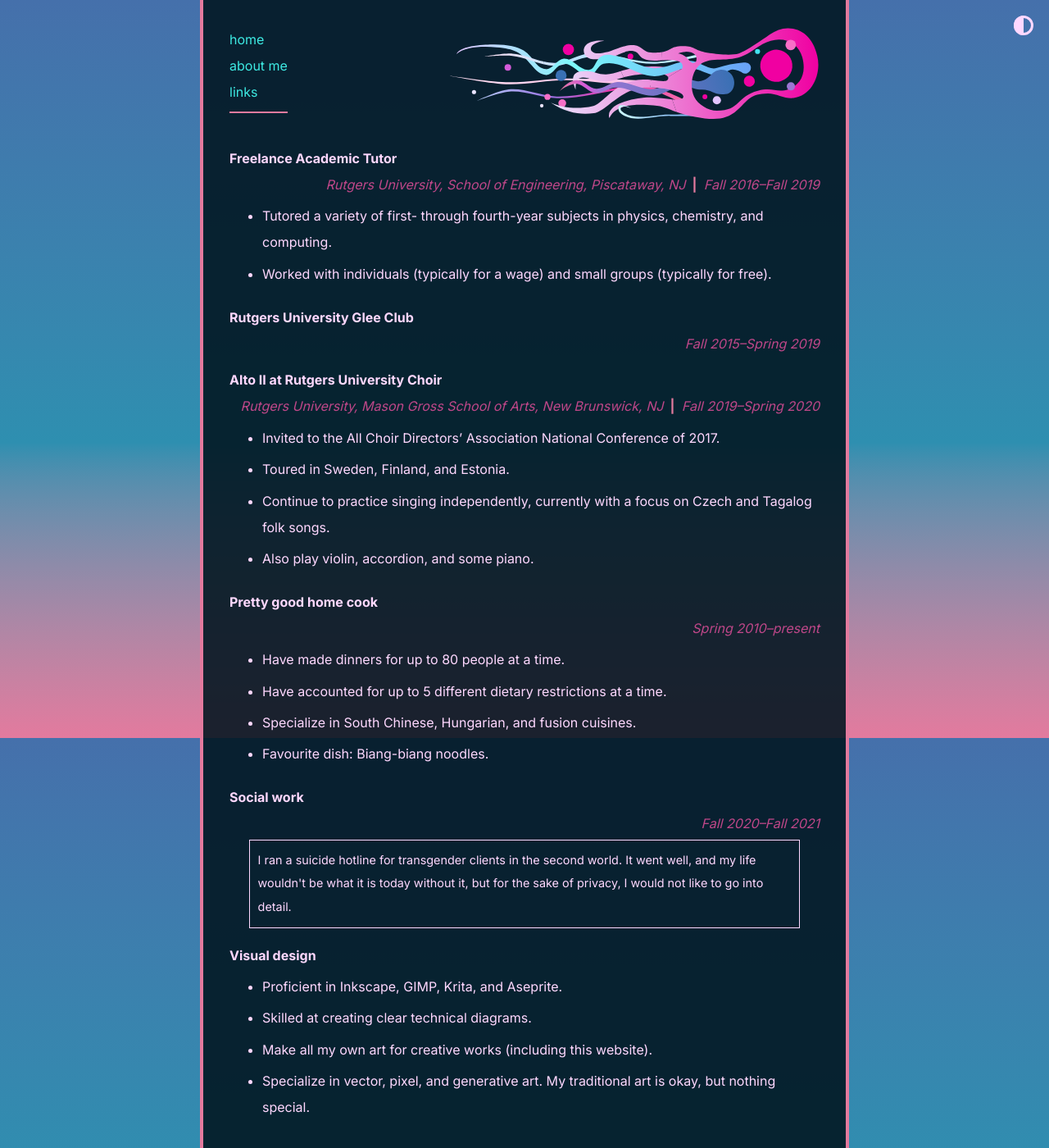
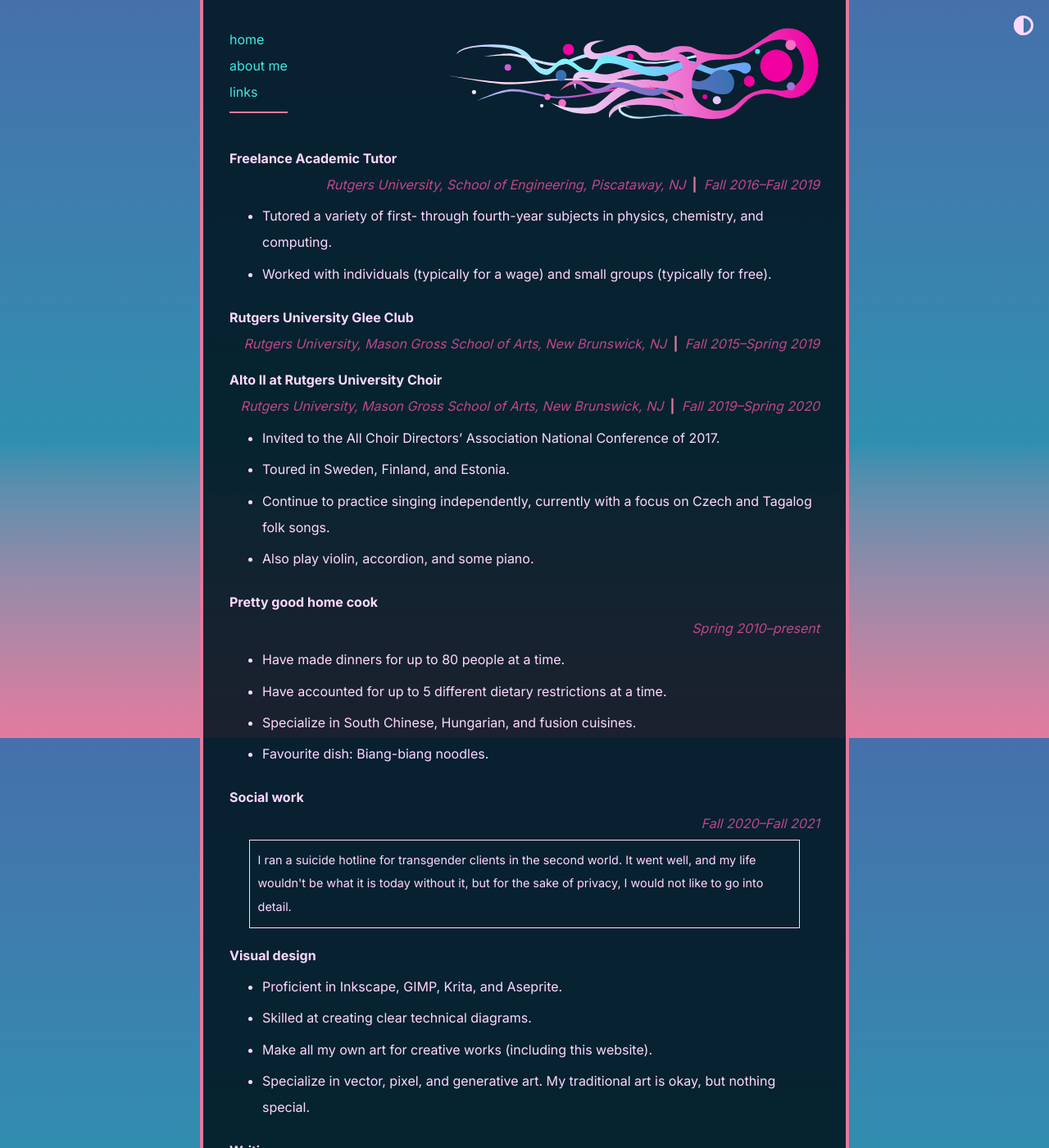
Before and after one commit to mszegedy/cv, a Jekyll site: the page built from extras.md, in a window 1280 px wide and 1400 px high. Shown: the whole window at 82% size. Built offline with Jekyll 4.4.1, drawn with Linux system fonts in a browser that asks for light colours; some of the changed text lies outside the part shown.

Commit message:
extras tweaks

```diff
--- a/extras.md
+++ b/extras.md
@@ -11,6 +11,7 @@ time="Fall 2016–Fall 2019" %}
 
 {% include job_entry.html
 title="Rutgers University Glee Club"
+location="Rutgers University, Mason Gross School of Arts, New Brunswick, NJ"
 time="Fall 2015–Spring 2019" %}
 {% include job_entry.html
 title="Alto II at Rutgers University Choir"
@@ -45,12 +46,12 @@ title="Visual design" %}
   but nothing special.
 
 {% include job_entry.html
-Title="Writing" %}
+title="Writing" %}
 - Trained in scientific and technical writing.
 -  Writing an ongoing web serial.
 
 {% include job_entry.html
-Title="Game Development" %}
+title="Game Development" %}
 - Made some non-commercial indie games.
 - Currently working on a puzzle/incremental game.
 
```
